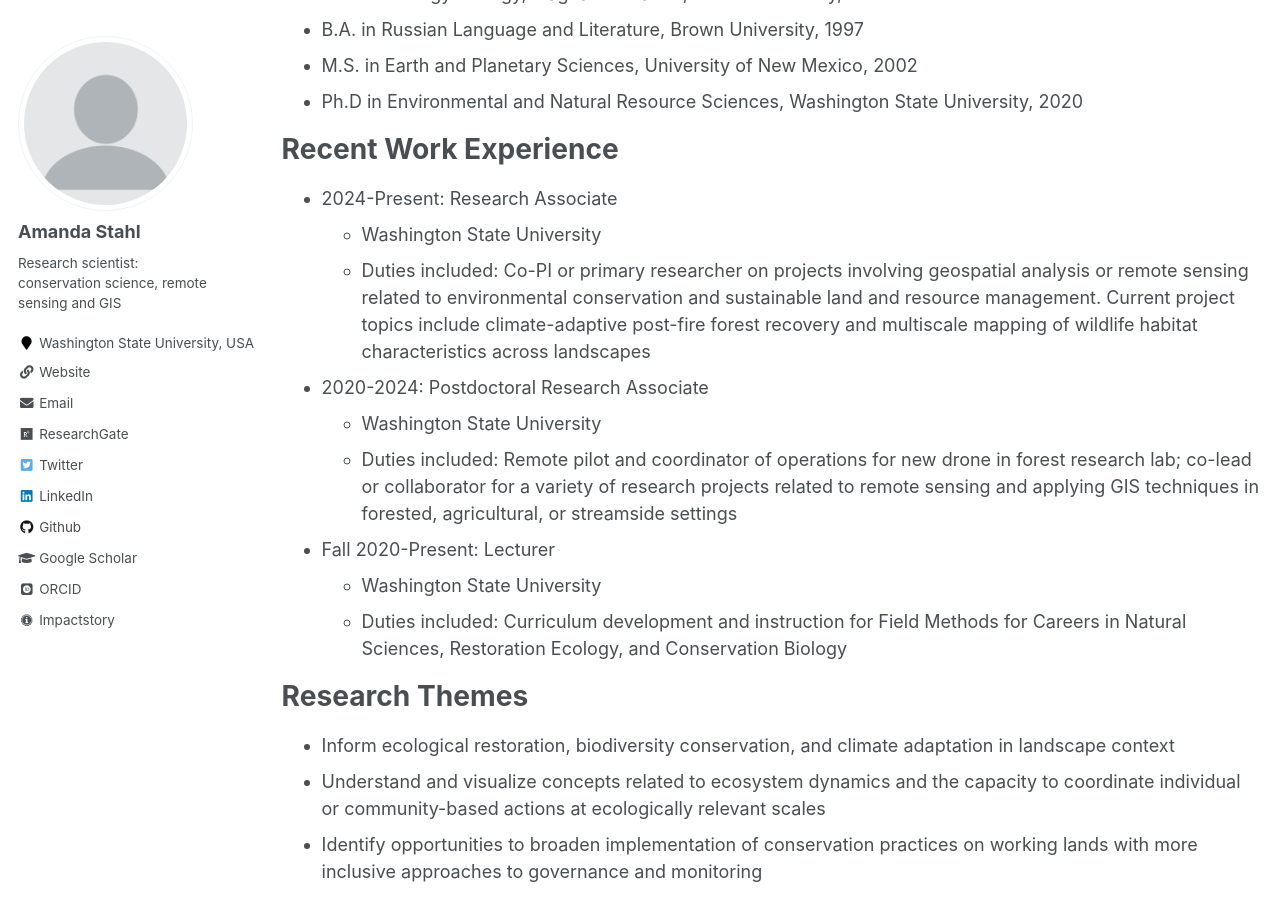
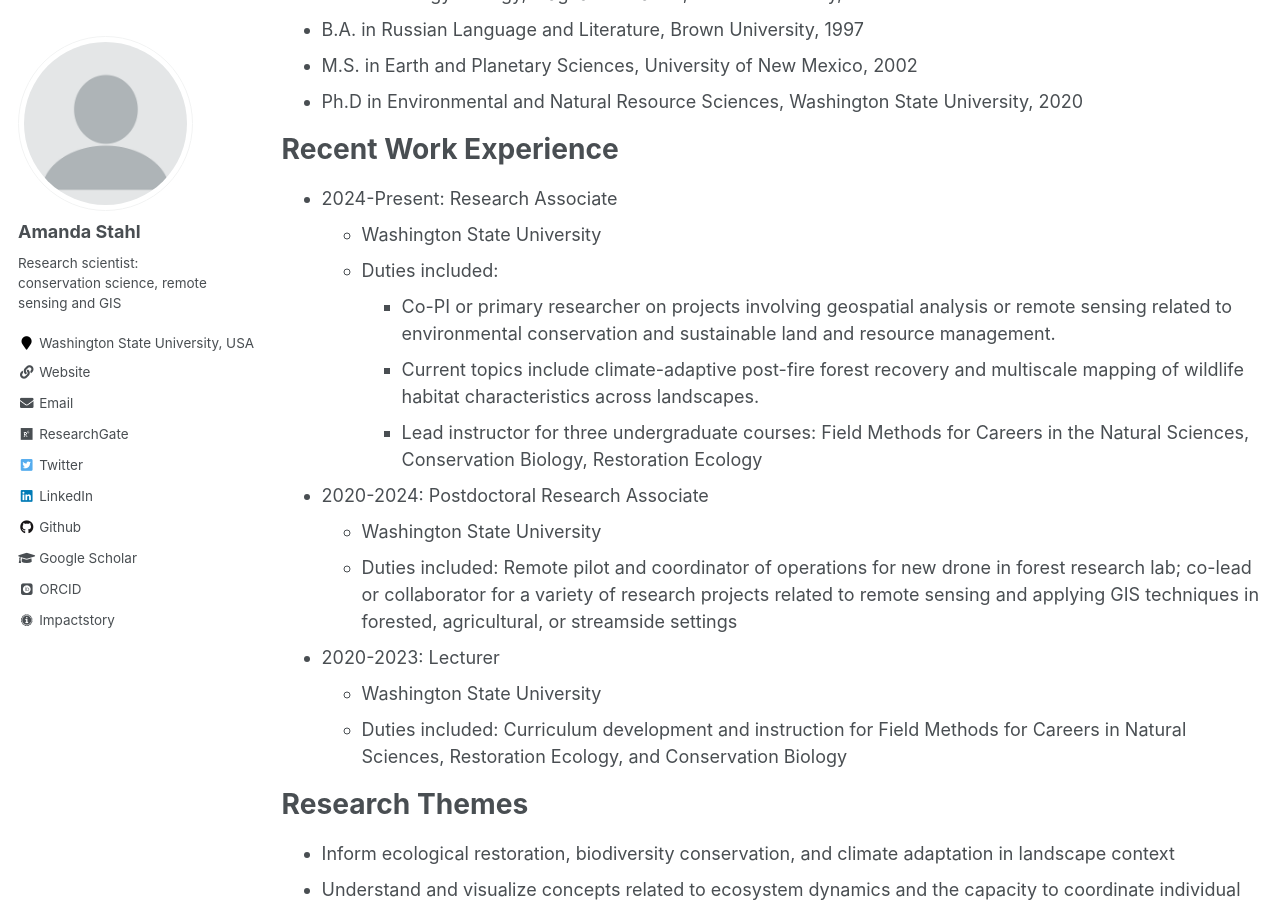
Before and after one commit to ATStahl/ATSpages, a Jekyll site: the page built from _pages/cv.md, in a window 1280 px wide and 900 px high, scrolled down 232 px. Built offline with Jekyll 4.4.1, drawn with Linux system fonts in a browser that asks for light colours; some web fonts are replaced; some of the changed text lies outside the part shown.

Commit message:
Update cv.md

```diff
--- a/_pages/cv.md
+++ b/_pages/cv.md
@@ -20,13 +20,16 @@ Recent Work Experience
 ======
 * 2024-Present: Research Associate
   * Washington State University
-  * Duties included: Co-PI or primary researcher on projects involving geospatial analysis or remote sensing related to environmental conservation and sustainable land and resource management. Current project topics include climate-adaptive post-fire forest recovery and multiscale mapping of wildlife habitat characteristics across landscapes
+  * Duties included:
+    * Co-PI or primary researcher on projects involving geospatial analysis or remote sensing related to environmental conservation and sustainable land and resource management.
+    * Current topics include climate-adaptive post-fire forest recovery and multiscale mapping of wildlife habitat characteristics across landscapes.
+    * Lead instructor for three undergraduate courses: Field Methods for Careers in the Natural Sciences, Conservation Biology, Restoration Ecology
 
 * 2020-2024: Postdoctoral Research Associate
   * Washington State University
   * Duties included: Remote pilot and coordinator of operations for new drone in forest research lab; co-lead or collaborator for a variety of research projects related to remote sensing and applying GIS techniques in forested, agricultural, or streamside settings
 
-* Fall 2020-Present: Lecturer
+* 2020-2023: Lecturer
   * Washington State University
   * Duties included: Curriculum development and instruction for Field Methods for Careers in Natural Sciences, Restoration Ecology, and Conservation Biology
 
@@ -35,8 +38,6 @@ Research Themes
   * Inform ecological restoration, biodiversity conservation, and climate adaptation in landscape context
   * Understand and visualize concepts related to ecosystem dynamics and the capacity to coordinate individual or community-based actions at ecologically relevant scales
   * Identify opportunities to broaden implementation of conservation practices on working lands with more inclusive approaches to governance and monitoring
-
-
 
 Recent Publications
 ======
@@ -50,7 +51,6 @@ Recent Publications
 * Stahl A. 2021. Mapping legal authority to build wildlife corridors along streams. Current Conservation 14.3.
 * Stahl, A.T., et al. 2020. Mapping legal authority for terrestrial conservation corridors along streams. Conservation Biology 34:943-955. <a href="https://doi.org/10.1111/cobi.13484">https://doi.org/10.1111/cobi.13484</a>
 * Stahl, A.T. 2020. Bridging the gaps in riverine corridor conservation to enhance ecological resilience. PhD Dissertation, Washington State University, August 2020.
-
 
 Talks
 ======
@@ -87,8 +86,6 @@ Additional Teaching Experience
 * 2003-2005 	Geology Lab Director, Mount Holyoke College, South Hadley, Massachusetts
 * 2000-2002 	Graduate Teaching Assistant, University of New Mexico, Albuquerque
 * 1995-1997 	Undergraduate Teaching Assistant, Brown University, Providence, Rhode Island
-
-
 
 Service and leadership
 ======
```
Also changed, not shown: other parts of _pages/cv.md (+1 -2 lines).
